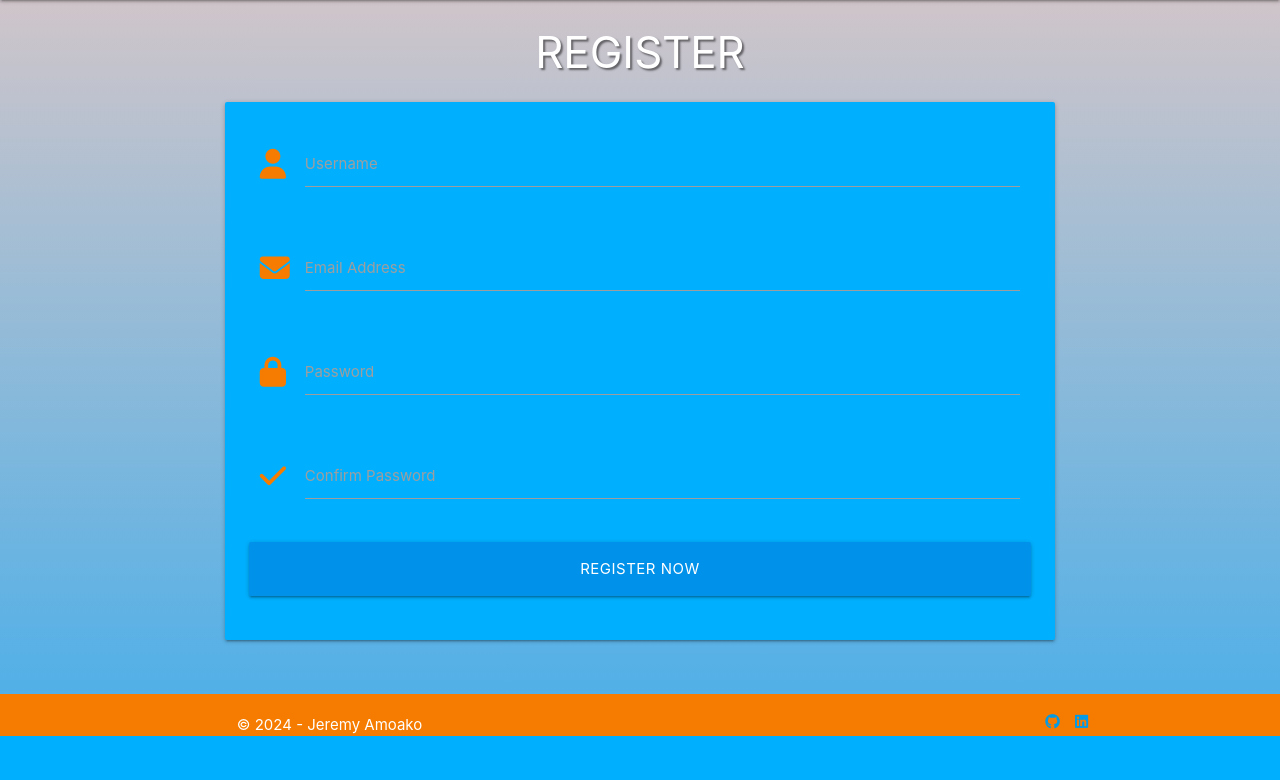
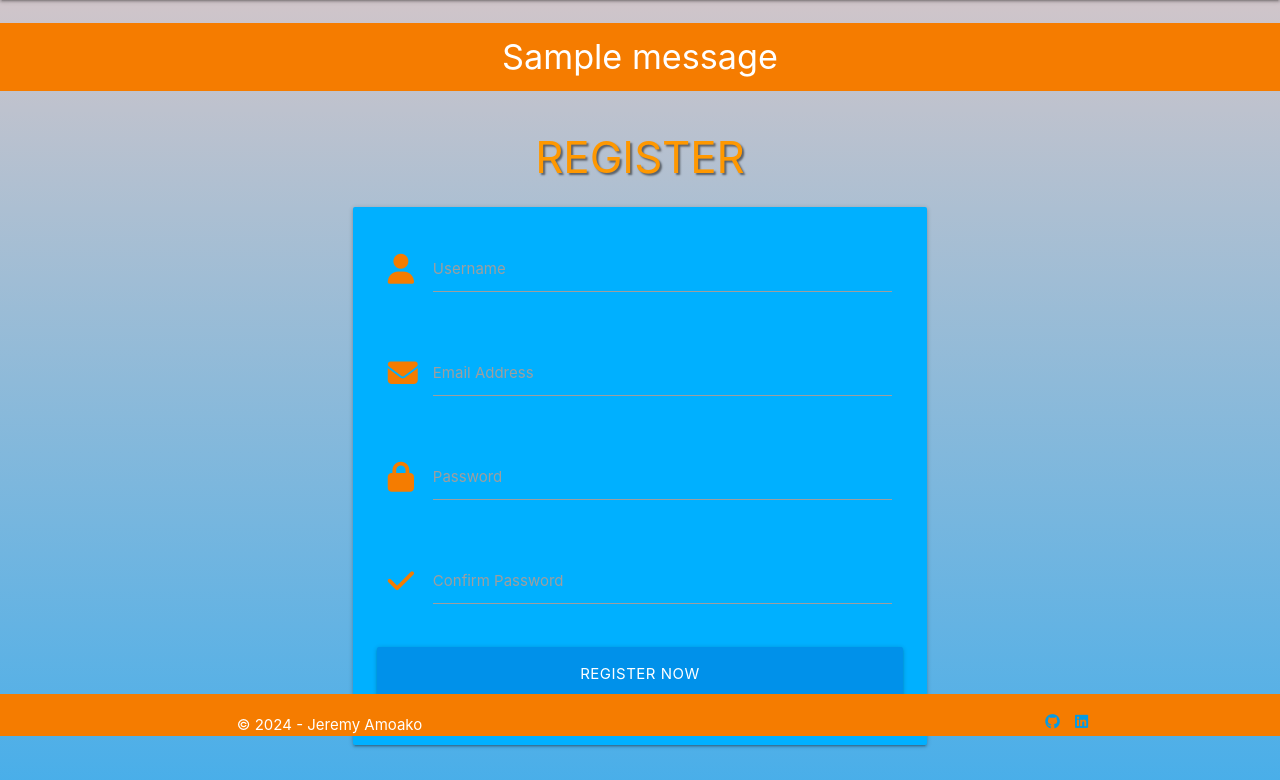
Before and after one commit to JeyAsare/fithub, a Flask app: page /register in a window 1280 px wide. Shown: the part 64-844 px from the top of the page. Before the commit the page ends 800 px from the top, so only its background shows below. Run offline with Flask 3, Linux system fonts and the light colour scheme; one stand-in notice (Sample message) is shown; some libraries are stand-ins or nearby versions.

Commit message:
Added register functionality

```diff
--- a/app.py
+++ b/app.py
@@ -37,6 +37,46 @@ def home():
 # Registration route
 @app.route("/register", methods=["GET", "POST"])
 def register():
+    if request.method == "POST":
+
+        # check if username is already in the database
+        existing_user = mongo.db.users.find_one(
+            {"username": request.form.get("username").lower()})
+
+        # if username already exists in database
+        if existing_user:
+            flash("Username already exists")
+            return redirect(url_for("register"))
+
+        # normalize the email address before querying the database
+        normalized_email = request.form.get("email_address").lower().strip()
+        # check if email address is already in the database
+        existing_email = mongo.db.users.find_one(
+            {"email_address": normalized_email})
+
+        # if email address already exists in the database
+        if existing_email:
+            flash("Email Address already exists")
+            return redirect(url_for("register"))
+
+        # check if user passwords match
+        if request.form.get("password") != request.form.get("confirm_password"):
+            flash("Passwords do not match")
+            return redirect(url_for("register"))
+
+        # create a new user
+        register = {
+            "username" : request.form.get("username").lower(),
+            "email_address" : request.form.get("email_address"),
+            "password" : generate_password_hash(request.form.get("password")),
+            "profile_bio" : request.form.get("profile_bio")
+        }
+
+        mongo.db.users.insert_one(register)
+
+        # put the new user into session cookie
+        session["user"] = request.form.get("username").lower()
+        flash("Registration Successful !")
 
     return render_template("register.html")
 
--- a/static/css/style.css
+++ b/static/css/style.css
@@ -74,3 +74,7 @@ body{
     margin-right: 0;
     margin-left: 0;
 }
+
+.flashes h4{
+    line-height: 2;
+}
--- a/templates/base.html
+++ b/templates/base.html
@@ -41,10 +41,22 @@
             <li><a href="#">Log Out</a></li>
           </ul>
     </header>
-
-
+    <section>
+      <!-- flash messages -->
+      {% with messages = get_flashed_messages() %}
+        {% if messages %}
+          {% for message in messages %}
+            <div class="row flashes">
+              <h4 class="center-align white-text orange darken-2">{{ message }}</h4>
+            </div>
+          {% endfor %}
+        {% endif %}
+      {% endwith %}
+    </section>
+    <main class="container">
     {% block content %}
     {% endblock %}
+  </main>
 
     <footer class="page-footer orange darken-2">
       <div class="container">
--- a/templates/register.html
+++ b/templates/register.html
@@ -2,7 +2,7 @@
 
 {% block content %}
 
-    <h3 class="center-align white-text text-shadow">REGISTER</h3>
+    <h3 class="center-align orange-text darken-2 text-shadow">REGISTER</h3>
 
     <div class="row">
         <form class="col s12 m8 offset-m2" method="POST" action="{{ url_for('register') }}">
@@ -11,7 +11,9 @@
                 <div class="row">
                     <div class="input-field col s12">
                         <i class="fa-solid fa-user prefix orange-text text-darken-2"></i>
-                        <input id="username" name="username" type="text" class="validate">
+                        <input id="username" name="username"
+                        type="text" class="validate" pattern="^[a-zA-Z0-9]{5,15}$"
+                        minlength="5" maxlength="15" required>
                         <label for="username">Username</label>
                     </div>
                 </div>
@@ -19,15 +21,18 @@
                 <div class="row">
                     <div class="input-field col s12">
                         <i class="fa-solid fa-envelope prefix orange-text text-darken-2"></i>
-                        <input id="email" name="email"type="email" class="validate">
-                        <label for="email">Email Address</label>
+                        <input id="email_address" name="email_address"
+                        type="email" class="validate" required>
+                        <label for="email_address">Email Address</label>
                     </div>
                 </div>
                 <!-- Password -->
                 <div class="row">
                     <div class="input-field col s12">
                         <i class="fa-solid fa-lock prefix orange-text text-darken-2"></i>
-                        <input id="password" name="password" type="password" class="validate">
+                        <input id="password" name="password"
+                        type="password" class="validate" pattern="^[a-zA-Z0-9]{7,18}$"
+                        minlength="7" maxlength="18" required>
                         <label for="password">Password</label>
                     </div>
                 </div>
@@ -35,7 +40,9 @@
                 <div class="row">
                     <div class="input-field col s12">
                         <i class="fa-solid fa-check prefix orange-text text-darken-2"></i>
-                        <input id="confirm_password" name="confirm_password" type="password" class="validate">
+                        <input id="confirm_password" name="confirm_password"
+                        type="password" class="validate" pattern="^[a-zA-Z0-9]{7,18}$"
+                        minlength="7" maxlength="18" required>
                         <label for="confirm_password">Confirm Password</label>
                     </div>
                 </div>
```
